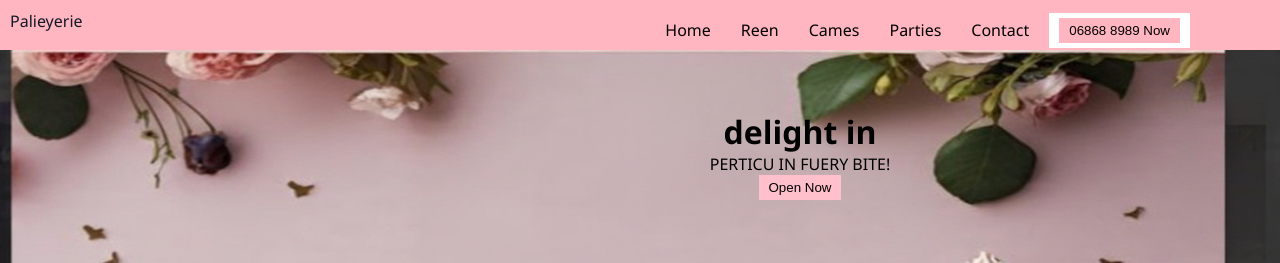
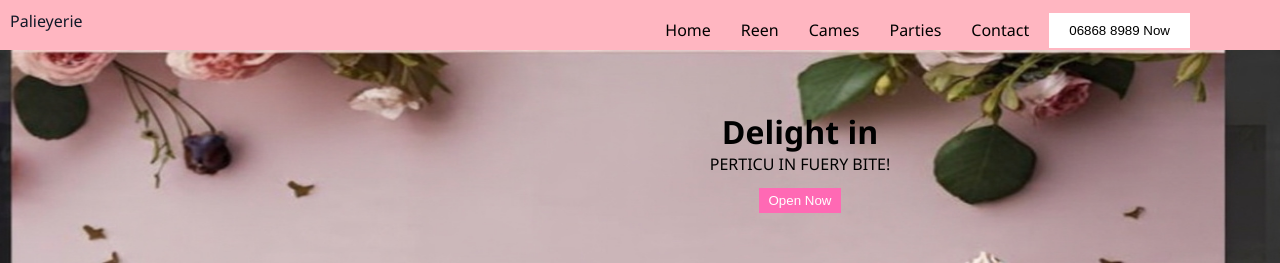
Before and after one commit to Happiness549/ReactTS-Task-1, a React (Vite) app: page / in a window 1280 px wide. Shown: the top 263 px of the page. Built offline with nearby package versions, Linux system fonts and the light colour scheme.

Commit message:
Add hero section

```diff
--- a/src/App.tsx
+++ b/src/App.tsx
@@ -1,10 +1,13 @@
 import { useState } from 'react'
 import './App.css'
 import { Navbar } from './components/Navbar/Navbar'
+import { Hero } from './components/Hero/Hero'
 import {Text} from './components/Text/Text'
 import { Content } from './components/Content/Content'
 import {Footer} from './components/Footer/Footer'
 import Button from './components/Button/Button'
+
+
 
 function App() {
 
@@ -12,6 +15,7 @@ function App() {
   return (
     <div className='app'>
       <Navbar />
+      <Hero />
       <Content/>
       <Text />
       <Button text={'submit'}/>
--- a/src/components/Button/Button.module.css
+++ b/src/components/Button/Button.module.css
@@ -1,5 +1,5 @@
 .btn{
-    background-color: lightpink;
+
     padding: 5px 10px;
     border: none;
 }
--- a/src/components/Button/Button.tsx
+++ b/src/components/Button/Button.tsx
@@ -1,4 +1,3 @@
-
 import React from 'react'
 import button from './Button.module.css'
 
--- a/src/components/Content/Content.module.css
+++ b/src/components/Content/Content.module.css
@@ -1,10 +1,4 @@
-.cake-image{
-    width: 100vw;
-    height: 600px;
-    margin-top: 50px;
-    display: block;
 
-}
 
 .content{
     position: relative;
@@ -28,12 +22,12 @@
     border: none;
 }
 .button{
-    background-color: lightpink;
+    background-color:pink ;
     border: none;
     padding: 5px 10px;
 }
 .buttonT{
-    background-color: pink;
+    background-color: #FF69B4;
     padding: 5px 10px;
     border: none;
 }
--- a/src/components/Content/Content.tsx
+++ b/src/components/Content/Content.tsx
@@ -1,6 +1,3 @@
-import React from 'react'
-import pinkCake from '../../assets/pink-cake.jpg'
-import cake from '../../assets/cake.jpg'
 import creamCake from '../../assets/cream-cake.jpg'
 import whiteCake from '../../assets/white-cake.jpg'
 import cupCake from '../../assets/cup-cake.jpg'
@@ -15,15 +12,6 @@ import Button from '../Button/Button'
 export const Content = () => {
   return (
     <>
-    <div className={styles['content']}>
-        <img className={styles['cake-image']} src={cake} alt="Pink Cake"/>
-        <div className={styles['content-text']}>
-          <Text variant='h1'>delight in</Text>
-          <Text variant='p'>PERTICU IN FUERY BITE!</Text>
-          <button className={styles['contentBtn']}>Open Now</button>
-        </div>
-    </div>
-
     <div className={styles['content2']}>
       <div className={styles['content2-title']}  >
         <Text variant='h1' >Delight in Every Bite!</Text>
@@ -56,7 +44,7 @@ export const Content = () => {
              This professional bakery style cake stays fresh and moist for 4 days — <br />
              that’s unheard of! Use the same batter for perfect Vanilla Cupcakes.
            </Text>
-           <Button  className={styles['']} text={'Order Now'}/>
+           <Button  className={styles['button']} text={'Order Now'}/>
           </div>
 
         <div className={styles['content2-text1']}>
@@ -67,7 +55,7 @@ export const Content = () => {
                It’s then frosted with strawberry buttercream that’s naturally pink! This vanilla cake with fresh <br />
                strawberry filling is perfect all spring and summer long
             </Text>
-             <Button  className={styles['content2-text1']} text={'Order Now'}/>
+             <Button  className={styles['button']} text={'Order Now'}/>
         </div>
 
           <div className={styles['content2-text1']}>
@@ -83,6 +71,7 @@ export const Content = () => {
 
       </div>
 
+
         <div className={styles['content3']}>
           <div className={styles['content3-title']}>
             <Text variant='h1'>Custom Collection</Text>
@@ -94,7 +83,6 @@ export const Content = () => {
             <img src={pinkMacans} alt=" Pink cake"/>
           </div>
 
-
         </div>
 
     </>
--- a/src/components/Footer/Footer.tsx
+++ b/src/components/Footer/Footer.tsx
@@ -1,8 +1,6 @@
-import React from 'react'
 import styles from './Footer.module.css'
 import strawberry from '../../assets/strawberry.jpg'
 import heartImage from '../../assets/heart-image.png'
-import socialImage from '../../assets/social-image.png'
 import facebook from '../../assets/facebook.png'
 import pinterest from '../../assets/pinterest.png'
 import tikTok from '../../assets/tik-tok.png'
--- /dev/null
+++ b/src/components/Hero/Hero.module.css
@@ -0,0 +1,32 @@
+.cake-image{
+    width: 100vw;
+    height: 600px;
+    margin-top: 50px;
+    display: block;
+
+}
+
+
+.hero{
+    position: relative;
+}
+
+.hero-text{
+    position: absolute;
+    top: 60px;
+    color: black;
+    display: flex;
+    flex-direction: column;
+    align-items: center;
+    text-align: center;
+    width: 100%;
+    margin-left: 50%;
+}
+
+.hero-button{
+    background-color: #FF69B4;
+    padding: 5px 10px;
+    border: none;
+    color: white;
+    margin-top: 13px;
+}
--- /dev/null
+++ b/src/components/Hero/Hero.tsx
@@ -0,0 +1,21 @@
+
+import { Text } from '../Text/Text'
+import styles from './Hero.module.css'
+import cake from '../../assets/cake.jpg'
+import Button from '../Button/Button'
+
+export const Hero = () => {
+  return (
+    <>
+    <div className={styles['hero']}>
+        <img className={styles['cake-image']} src={cake} alt="Pink Cake"/>
+        <div className={styles['hero-text']}>
+          <Text variant='h1'>Delight in</Text>
+          <Text variant='p'>PERTICU IN FUERY BITE!</Text>
+          <Button  className={styles['hero-button']} text={'Open Now'} />
+        </div>
+    </div>
+
+    </>
+  )
+}
--- a/src/components/Navbar/Navbar.module.css
+++ b/src/components/Navbar/Navbar.module.css
@@ -36,3 +36,14 @@ nav{
     border: none;
     padding: 5px 10px;
 }
+
+@media (max-width: 1023){
+    nav{
+        display: flex;
+        flex-direction: column;
+        gap: 1rem;
+        padding: 1rem;
+    }
+
+
+}
--- a/src/components/Navbar/Navbar.tsx
+++ b/src/components/Navbar/Navbar.tsx
@@ -1,4 +1,3 @@
-import React from 'react'
 import styles from './Navbar.module.css'
 import { Text } from '../Text/Text'
 import Button from '../Button/Button'
@@ -15,10 +14,9 @@ export const Navbar = () => {
                <a href="/#" className={styles.link}>Parties</a>
                <a href="/#" className={styles.link}>Contact</a>
                <div className={styles.contact}>
-                <Button  className={styles['.contact']} text={'06868 8989 Now'}/>
+                <Button  className={styles['contact']} text={'06868 8989 Now'}/>
+               </div>
 
-
-               </div>
             </div>
 
         </div>
```
